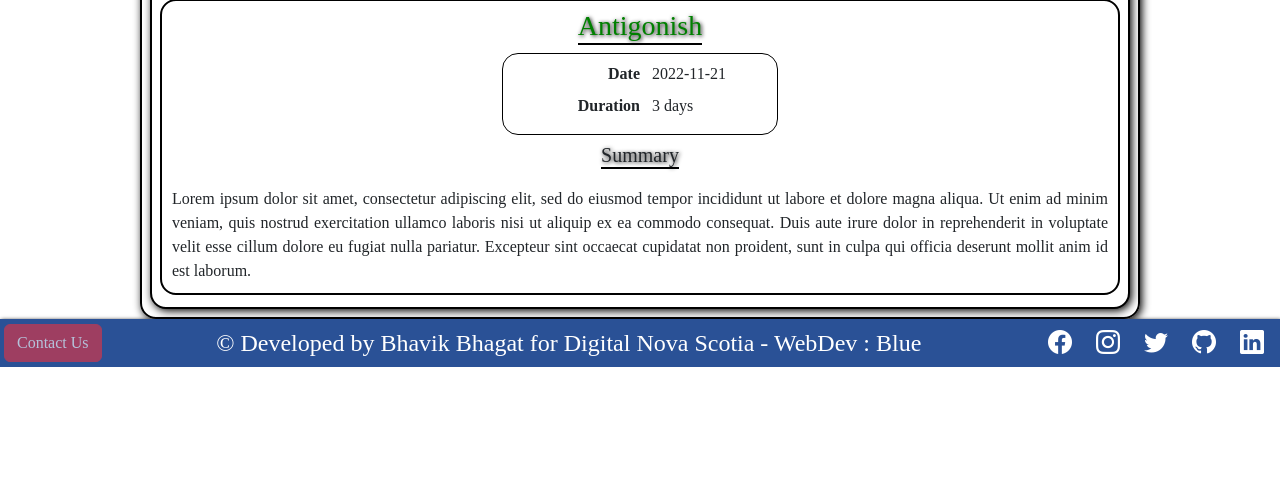
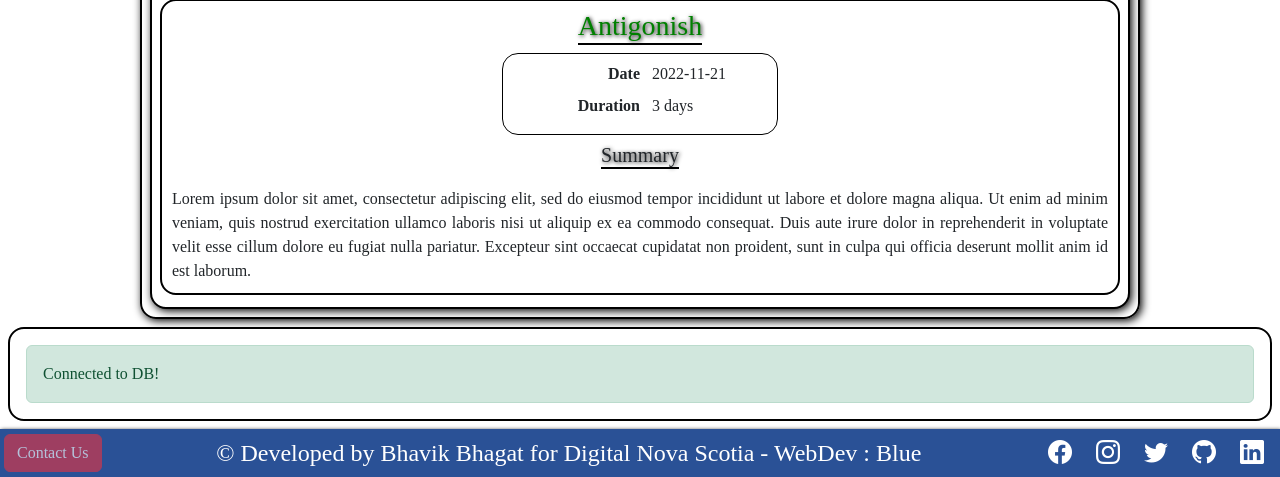
Before and after one commit to bhavik-knight/hck_dns_sfha, a PHP site: page / in a window 1280 px wide. Shown: the part 1226-1703 px from the top of the page. Before the commit the page ends 1593 px from the top, so only its background shows below. Run offline with PHP 8.4, Linux system fonts and the light colour scheme; some libraries are stand-ins or nearby versions.

Commit message:
successfully connected to database

```diff
--- /dev/null
+++ b/connect-db.php
@@ -0,0 +1,33 @@
+<?php
+# set the variables needed to connect to the db
+$servername = "localhost";
+$username = "root";
+$password = "Mysql@123";
+$database = "trial_dns";
+
+# create the connection to the db
+$connect = new mysqli($servername, $username, $password, $database);
+
+# check if connected to db successfully of not
+if ($connect->connect_error) {
+    print("
+        <section class='validation card m-2 p-2'>
+            <div class='card-text alert alert-danger m-2' role='alert'>
+                Connection Error! . $connect->connect_error;
+            </div>
+        </section>
+    ");
+
+    # close the connection here
+    $connect->close();
+} else {
+    print("
+        <section class='validation card m-2 p-2'>
+            <div class='card-text alert alert-success m-2' role='alert'>
+                Connected to DB!
+            </div>
+        </section>
+    ");
+
+}
+?>
--- a/index.php
+++ b/index.php
@@ -22,6 +22,7 @@
         "book.php",
         "thank-you.php",
         "footer.php",
+        "connect-db.php",
         "ty.php"
     );
 
@@ -41,6 +42,9 @@
     }
     ?>
 
+    <!-- check db connection -->
+    <?php include "connect-db.php" ?>
+
     <!-- start of footer -->
     <?php include "footer.php"; ?>
     <!-- end of footer -->
```
Also changed, not shown: admin-confirm.php (+29 -1 lines).
